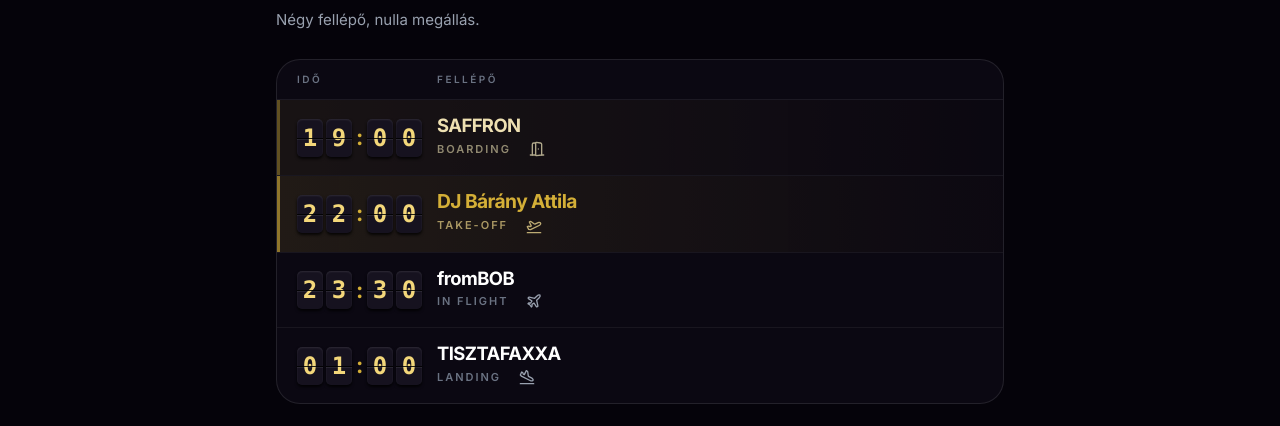
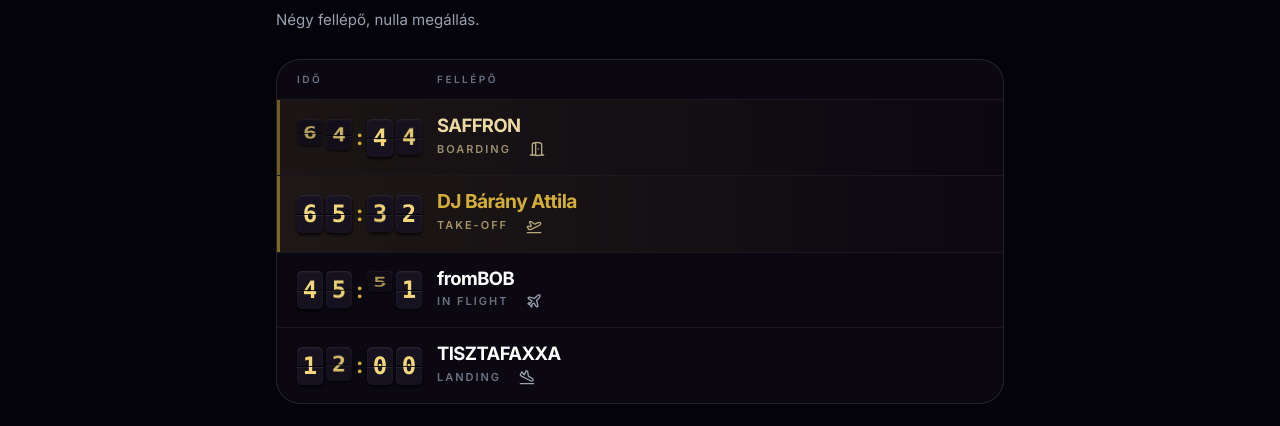
Before and after one commit to TheCinemaker/irottko, a React (Vite) app: page / in a window 1280 px wide. Shown: the part 1044-1470 px from the top of the page. Built offline with nearby package versions, Linux system fonts and the light colour scheme; no server answers; the HTML template or start-up script is replaced by a standard one.

Commit message:
Split-flap: re-flip every 5 s, much slower flapping (170–240 ms per flap)
Co-Authored-By: Claude Opus 5.5 <noreply@anthropic.com>

```diff
--- a/src/components/LineupBoard.jsx
+++ b/src/components/LineupBoard.jsx
@@ -55,7 +55,7 @@ function useWalk(on, count, ms = 4000) { // ≈2.5 s lit + 1.5 s fade
    real departures board: each tile spins through a few characters and lands on
    its value again. Returns a counter that changes on every re-flip.
    Reduced motion: never. */
-function useCycle(on, ms = 20000) {
+function useCycle(on, ms = 5000) {
   const [n, setN] = useState(0);
   useEffect(() => {
     if (!on || window.matchMedia?.('(prefers-reduced-motion: reduce)').matches) return undefined;
@@ -79,7 +79,7 @@ function FlapTile({ ch, on, delay, small, cycle }) {
     const pool = /\d/.test(ch) ? DIGITS : LETTERS;
     const start = pool.indexOf(ch);
     if (start < 0) return undefined; // a character we can't flap through stays still
-    const pace = 70 + Math.random() * 40; // ms per flap
+    const pace = 170 + Math.random() * 70; // ms per flap – slow enough to read every digit
     let n = 0;
     let t;
     const step = () => {
--- a/src/index.css
+++ b/src/index.css
@@ -142,13 +142,13 @@ a, button { -webkit-tap-highlight-color: transparent; }
   animation: flap-in 420ms cubic-bezier(0.3, 0.7, 0.2, 1) both;
   transform-origin: 50% 0;
 }
-/* Re-flip every 20 s (LineupBoard useCycle): one quick flap per character. */
+/* Re-flip every 5 s (LineupBoard useCycle): one quick flap per character. */
 @keyframes flap-tick {
   0% { transform: perspective(200px) rotateX(-90deg); filter: brightness(0.45); }
   100% { transform: perspective(200px) rotateX(0); filter: brightness(1); }
 }
 .flap-tick {
-  animation: flap-tick 100ms ease-out both;
+  animation: flap-tick 160ms ease-out both;
   transform-origin: 50% 0;
 }
 @media (prefers-reduced-motion: reduce) {
```
